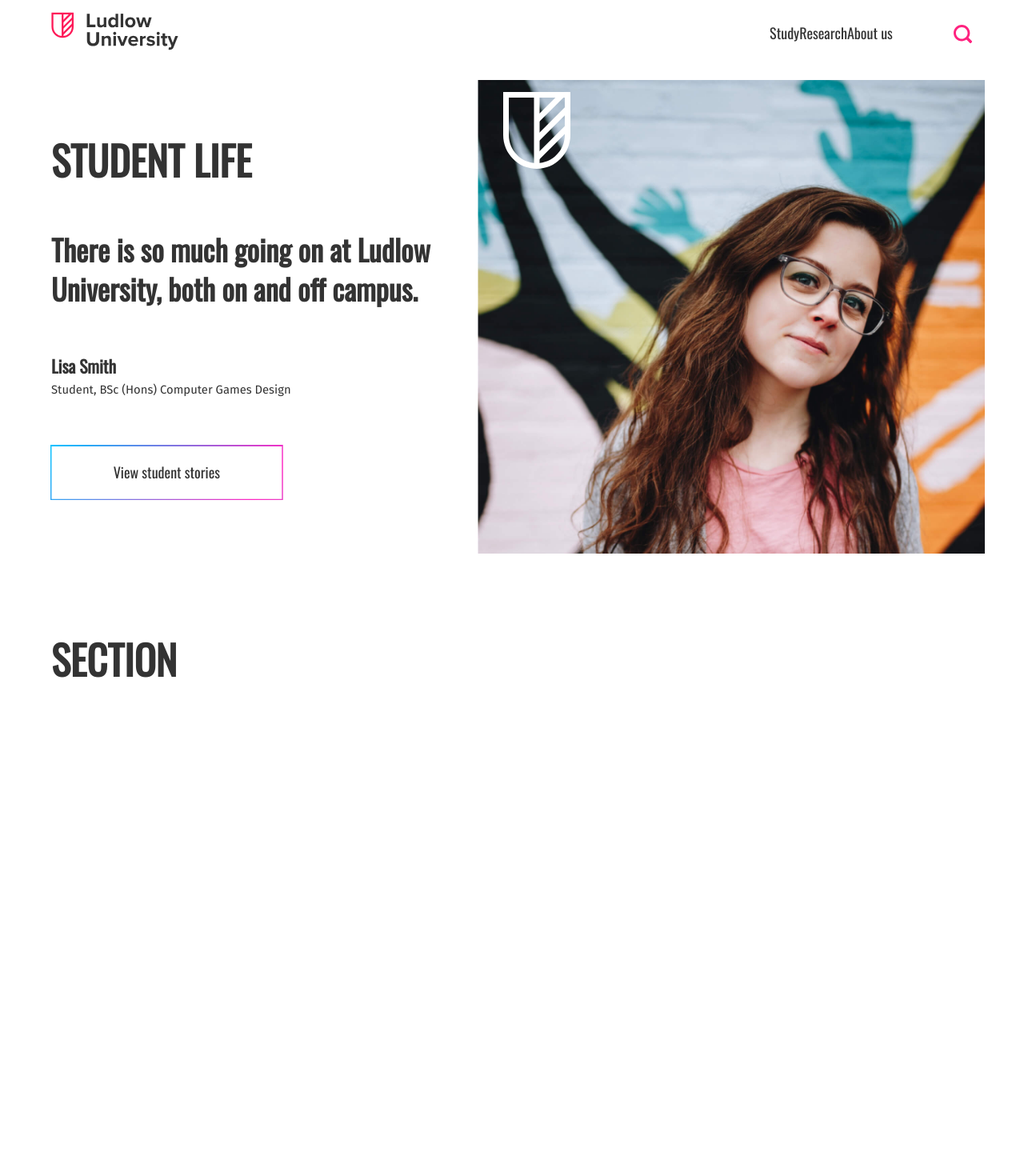
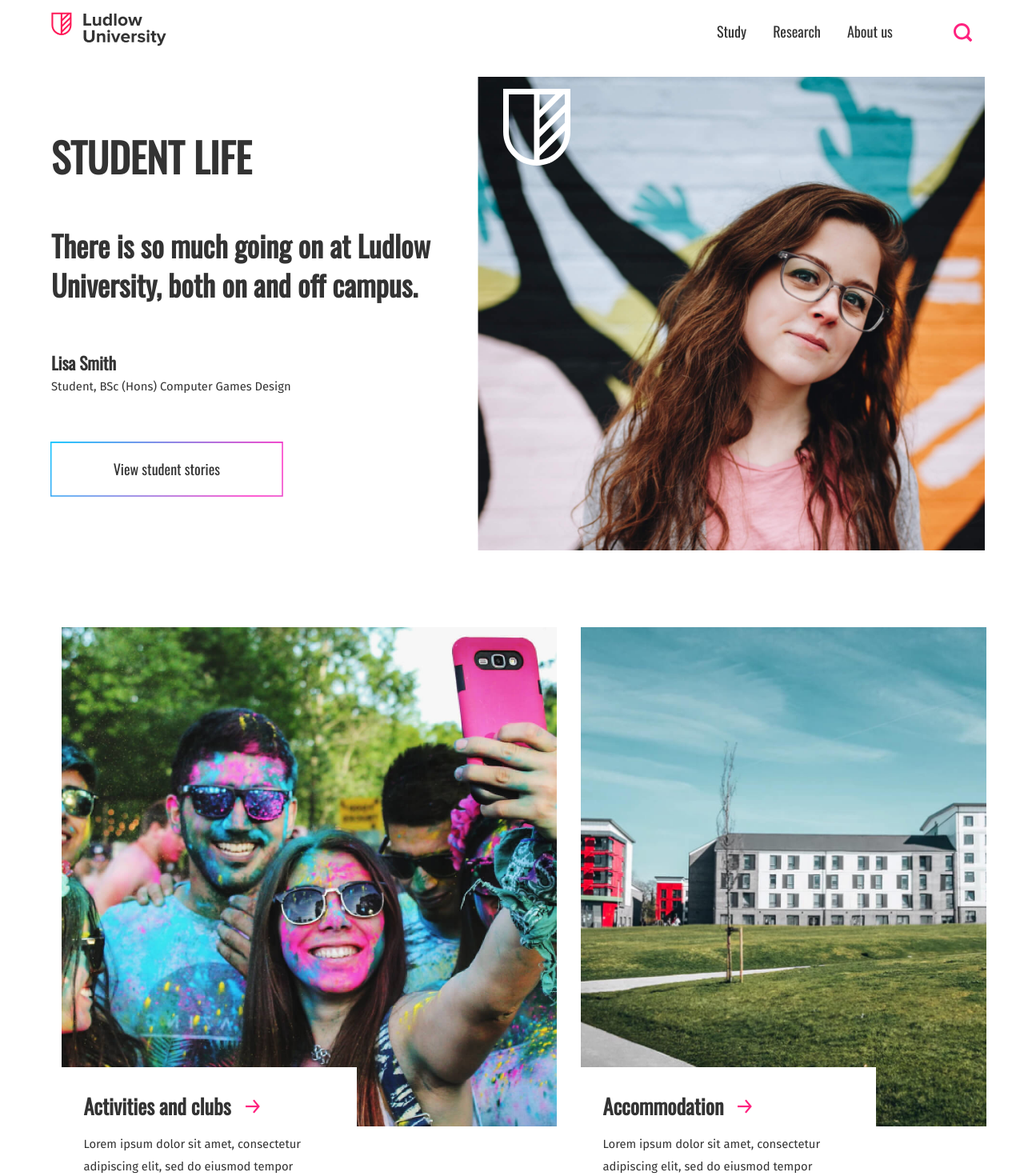
Before and after one commit to AbrahamDN/ludlow-uni, a React (Create React App) app: page / in a window 1280 px wide. Shown: the top 1470 px of the page at 80% size. Built offline with nearby package versions, Linux system fonts and the light colour scheme.

Commit message:
Added blog cards

```diff
--- a/src/App.scss
+++ b/src/App.scss
@@ -6,6 +6,12 @@
   display: grid;
   grid-template-rows: auto;
   position: relative;
+}
+
+.logo {
+  img {
+    width: 8em;
+  }
 }
 
 .page-wrapper {
--- a/src/components/card/card.component.jsx
+++ b/src/components/card/card.component.jsx
@@ -1,7 +1,8 @@
 import React from 'react';
 import { Link } from 'react-router-dom';
+import { connect } from 'react-redux';
 
-import { connect } from 'react-redux';
+import arrow from '../../svg/arrow.svg';
 
 import './card.styles.scss';
 
@@ -9,7 +10,7 @@ const Card = ({ isMobile, image, title, description, date, type }) => {
   return (
     <div>
       <div className='card'>
-        <div className={'card-wrap ' + type}>
+        <div className={`card-wrap ${type || ''}`}>
           {date ? (
             <div className='card-date'>
               <h1>{date.day}</h1>
@@ -26,7 +27,14 @@ const Card = ({ isMobile, image, title, description, date, type }) => {
 
           <div className={`card-content ${isMobile ? 'mobile' : ''}`}>
             <Link to='/'>
-              {type === 'event' ? <h2>{title}</h2> : <h3>{title}</h3>}
+              {type === 'event' ? (
+                <h2>{title}</h2>
+              ) : (
+                <span>
+                  <h3>{title}</h3>
+                  <img src={arrow} alt='Arrow' />
+                </span>
+              )}
             </Link>
             {description ? <p>{description.substr(0, 125)}</p> : null}
           </div>
--- a/src/components/card/card.styles.scss
+++ b/src/components/card/card.styles.scss
@@ -18,22 +18,24 @@
 
     .card-content {
       background: $white;
-      width: 60%;
+      width: 29vw;
       min-width: 245px;
       margin-top: -5em;
-      margin-left: -1pt;
-      @include global-spacing();
+      margin-left: -2px;
+      @include global-spacing(2em, 2em);
       position: relative;
 
-      a h3::after {
-        content: url('../../svg/arrow.svg');
-        position: absolute;
-        margin-left: 1em;
+      span {
+        @include flex-position(center);
+        img {
+          width: 1em;
+          margin-left: 1em;
+        }
       }
 
       p {
         margin-top: 1em;
-        // width: calc(35ch - 10%);
+        width: calc(100% + 1em);
       }
     }
 
--- a/src/components/navbar/navbar.component.jsx
+++ b/src/components/navbar/navbar.component.jsx
@@ -1,7 +1,8 @@
 import React, { useState, useRef, useEffect } from 'react';
 import { Link } from 'react-router-dom';
 import { connect } from 'react-redux';
-import { ReactComponent as Logo } from '../../svg/logo.svg';
+
+import logo from '../../svg/logo.svg';
 import { ReactComponent as SearchIcon } from '../../svg/search-icon.svg';
 
 import './navbar.styles.scss';
@@ -32,9 +33,9 @@ const Navbar = ({ isMobile }) => {
 
   return (
     <nav className={`navbar ${isMobile ? 'mobile' : ''}`}>
-      <div className='logo-wrapper'>
+      <div className='logo'>
         <Link to='/'>
-          <Logo />
+          <img src={logo} alt='Logo' />
         </Link>
       </div>
       <div className='navLists'>
--- a/src/components/navbar/navbar.styles.scss
+++ b/src/components/navbar/navbar.styles.scss
@@ -22,13 +22,14 @@ $navbar-bg: rgba(255, 255, 255, 0.9);
   z-index: 999;
 
   ul,
-  .logo-wrapper,
+  .logo,
   .search_icon-wrapper,
   .menu {
     @include flex-position(center);
   }
 
-  svg {
+  svg,
+  .logo {
     cursor: pointer;
   }
 
@@ -40,7 +41,11 @@ $navbar-bg: rgba(255, 255, 255, 0.9);
     ul,
     .menu,
     .search_icon-wrapper {
-      @include flex-position($horizontal: flex-end);
+      @include flex-position($x: flex-end);
+    }
+
+    li:not(:first-child) {
+      margin-left: 5%;
     }
   }
 
--- a/src/index.scss
+++ b/src/index.scss
@@ -89,7 +89,7 @@ button {
   background: $white;
   width: fit-content;
   height: fit-content;
-  @include global-spacing($horizontal: 15%);
+  @include global-spacing($x: 15%);
   border: none;
   background: rgba(255, 255, 255, 0);
   position: relative;
--- a/src/pages/homepage/homepage.component.jsx
+++ b/src/pages/homepage/homepage.component.jsx
@@ -42,12 +42,17 @@ const Homepage = ({ isMobile }) => {
           </div>
         </div>
       </header>
+
+      <section className='cards-section'>
+        <div className='blog-section'>
+          <div className='card-wrapper'>{mapCardComponents(BLOGS_DATA)}</div>
+        </div>
+      </section>
+
       <section>
         <h1>Section</h1>
       </section>
-      <section>
-        <h1>Section</h1>
-      </section>
+
       <section>
         <h1>Section</h1>
       </section>
@@ -61,12 +66,14 @@ const BLOGS_DATA = [
     title: 'Activities and clubs',
     description:
       'Lorem ipsum dolor sit amet, consectetur adipiscing elit, sed do eiusmod tempor incididunt.',
+    type: 'blog',
   },
   {
     image: '/assets/jpg/accommodation.jpg',
     title: 'Accommodation',
     description:
       'Lorem ipsum dolor sit amet, consectetur adipiscing elit, sed do eiusmod tempor incididunt.',
+    type: 'blog',
   },
 ];
 
--- a/src/pages/homepage/homepage.styles.scss
+++ b/src/pages/homepage/homepage.styles.scss
@@ -3,7 +3,7 @@
 .homepage {
   section {
     width: 100vw;
-    height: var(--vh);
+    min-height: var(--vh);
     min-height: -webkit-fill-available;
   }
 
@@ -43,12 +43,30 @@
   }
 
   section {
-    @include global-spacing(2em);
-    @include page-wrapper-padding($horizontal: $gb-pd-horizontal);
+    @include global-spacing();
+    @include page-wrapper-padding($x: $gb-pd-horizontal);
     border-bottom: 2px solid black;
   }
 
+  .cards-section {
+    @include page-wrapper-padding($x: 6%);
+
+    .blog-section {
+      .card-wrapper {
+        display: grid;
+        grid-template-columns: 55% 45%;
+        grid-gap: 2em;
+
+        &.mobile {
+          grid-template-columns: 1fr;
+        }
+      }
+    }
+  }
+
+  // ====================================================================== //
   // Mobile
+  // ====================================================================== //
   &.mobile {
     .header {
       grid-template-columns: auto;
@@ -57,6 +75,16 @@
         grid-row: 1;
         min-height: 250px;
         max-height: 40vh;
+      }
+    }
+
+    .cards-section {
+      @include page-wrapper-padding($x: 5%);
+
+      .blog-section {
+        .card-wrapper {
+          grid-template-columns: 1fr;
+        }
       }
     }
   }
@@ -116,19 +144,6 @@
 
 // section {
 //   @include global-spacing(5%);
-// }
-
-// .blog-section {
-//   padding-top: 5em;
-//   .card-wrapper {
-//     display: grid;
-//     grid-template-columns: 1fr fit-content(40%);
-//     grid-gap: 2em;
-
-//     &.mobile {
-//       grid-template-columns: 1fr;
-//     }
-//   }
 // }
 
 // .articles-section,
@@ -194,7 +209,7 @@
 
 // .events-section {
 //   & > div:nth-child(1) {
-//     @include flex-position($horizontal: space-between);
+//     @include flex-position($x: space-between);
 //     @include global-spacing(4em 0);
 
 //     &.mobile {
--- a/src/partials.scss
+++ b/src/partials.scss
@@ -9,20 +9,17 @@ $cool-frost: linear-gradient(98.01deg, #2dc5f5 14.16%, $teal 79.91%);
 $gb-pd-vertical: 1em;
 $gb-pd-horizontal: 5%;
 
-@mixin flex-position($vertical: auto, $horizontal: auto) {
+@mixin flex-position($y: auto, $x: auto) {
   display: flex;
-  align-items: $vertical;
-  justify-content: $horizontal;
+  align-items: $y;
+  justify-content: $x;
   flex-wrap: wrap;
 }
 
-@mixin global-spacing(
-  $verticle: $gb-pd-vertical,
-  $horizontal: $gb-pd-horizontal
-) {
-  padding: $verticle $horizontal;
+@mixin global-spacing($verticle: $gb-pd-vertical, $x: $gb-pd-horizontal) {
+  padding: $verticle $x;
 }
 
-@mixin page-wrapper-padding($verticle: var(--navbar-height), $horizontal: 0) {
-  padding: $verticle $horizontal;
+@mixin page-wrapper-padding($verticle: var(--navbar-height), $x: 0) {
+  padding: $verticle $x;
 }
```
